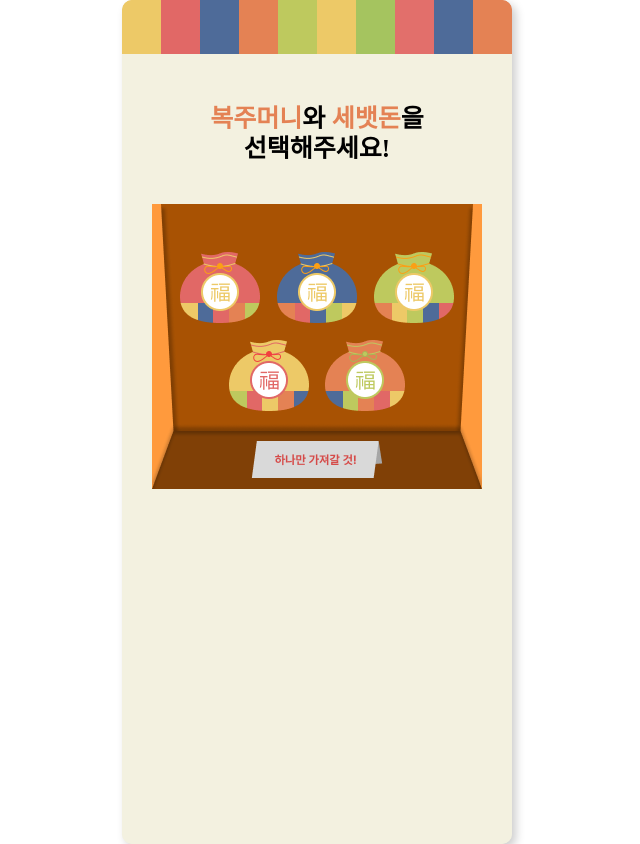
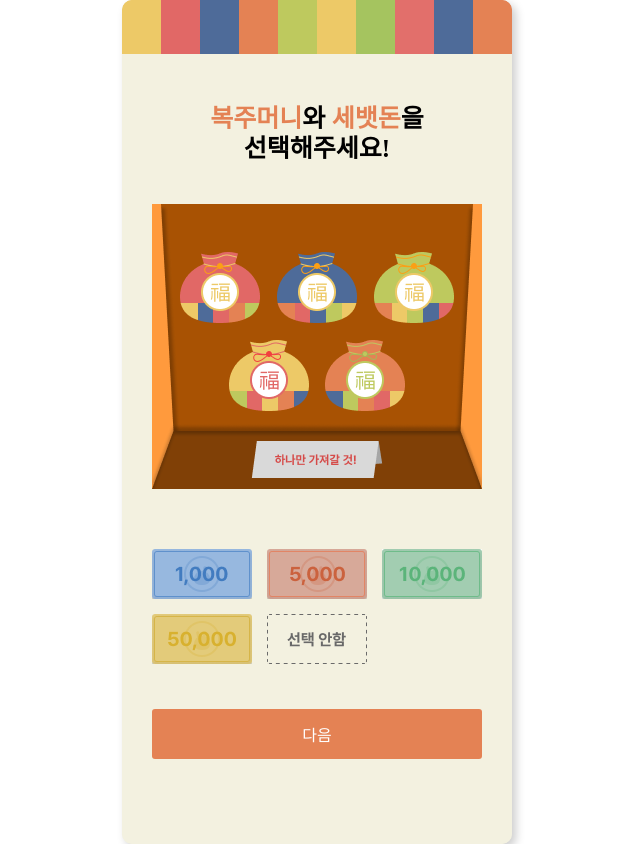
Before and after one commit to HNY-6/LuckyLetter-FE, a React (Create React App) app: page /selectpocket in a window 1280 px wide. Shown: the whole page, without its empty margins (323-963 px from the left). Built offline with nearby package versions, Linux system fonts and the light colour scheme.

Commit message:
Style : 복주머니 선택 페이지 완성

```diff
--- /dev/null
+++ b/src/components/SelectPocket/index.style.ts
@@ -0,0 +1,42 @@
+import styled from "styled-components";
+import bgSelectPocket from "@/assets/Select_Pocket_BG.png";
+
+export const SelectPocketWrapper = styled.article`
+  display: flex;
+  flex-direction: column;
+  padding: 104px 30px 85px;
+`;
+
+export const SelctPocketTitle = styled.h2`
+  font-family: "Pretendard";
+  font-weight: bold;
+  font-size: 25px;
+  line-height: 1.2;
+  text-align: center;
+  margin-bottom: 40px;
+`;
+
+export const SelectPocketSpan = styled(SelctPocketTitle)`
+  display: inline;
+  color: var(--main-color);
+`;
+
+export const SelectPocketBox = styled.div`
+  width: 330px;
+  height: 285px;
+  background-image: url(${bgSelectPocket});
+  padding: 48px 26.96px 77px;
+  display: flex;
+  flex-wrap: wrap;
+  gap: 16.97px;
+  justify-content: center;
+  margin-bottom: 60px;
+`;
+
+export const SelectMoneyBox = styled.div`
+  width: 330px;
+  display: flex;
+  flex-wrap: wrap;
+  gap: 15px;
+  margin-bottom: 45px;
+`;
--- a/src/components/button/index.style.tsx
+++ b/src/components/button/index.style.ts
@@ -33,6 +33,7 @@ export const PocketBlueImg = styled(PocketProperty)`
 const MoneyProperty = styled.div`
   width: 100px;
   height: 50px;
+  cursor: pointer;
 `;
 
 export const MoneyDefaultImg = styled(MoneyProperty)`
--- a/src/pages/SelectPocketPage.tsx
+++ b/src/pages/SelectPocketPage.tsx
@@ -1,45 +1,25 @@
 import WrapperBox from "@/components/UI/WrapperBox";
-import styled from "styled-components";
-import bgSelectPocket from "@/assets/Select_Pocket_BG.png";
+import DefaultButton from "@/components/UI/Button";
+
 import {
   PocketOrangeImg,
   PocketRedImg,
   PocketBlueImg,
   PocketGreenImg,
   PocketYellowImg,
+  Money1000Img,
+  Money5000Img,
+  Money10000Img,
+  Money50000Img,
+  MoneyDefaultImg,
 } from "@/components/button/index.style";
-
-const SelectPocketWrapper = styled.article`
-  display: flex;
-  flex-direction: column;
-  padding: 104px 30px 85px;
-`;
-
-const SelctPocketTitle = styled.h2`
-  font-family: "Pretendard";
-  font-weight: bold;
-  font-size: 25px;
-  line-height: 1.2;
-  text-align: center;
-  margin-bottom: 40px;
-`;
-
-const SelectPocketSpan = styled(SelctPocketTitle)`
-  display: inline;
-  color: var(--main-color);
-`;
-
-const SelectPocketBox = styled.div`
-  width: 330px;
-  height: 285px;
-  background-image: url(${bgSelectPocket});
-  padding: 48px 26.96px 77px;
-  display: flex;
-  flex-wrap: wrap;
-  gap: 16.97px;
-  justify-content: center;
-  margin-bottom: 60px;
-`;
+import {
+  SelctPocketTitle,
+  SelectMoneyBox,
+  SelectPocketBox,
+  SelectPocketSpan,
+  SelectPocketWrapper,
+} from "@/components/SelectPocket/index.style";
 
 const SelectPocketPage = () => {
   return (
@@ -56,6 +36,14 @@ const SelectPocketPage = () => {
           <PocketYellowImg></PocketYellowImg>
           <PocketOrangeImg></PocketOrangeImg>
         </SelectPocketBox>
+        <SelectMoneyBox>
+          <Money1000Img></Money1000Img>
+          <Money5000Img></Money5000Img>
+          <Money10000Img></Money10000Img>
+          <Money50000Img></Money50000Img>
+          <MoneyDefaultImg></MoneyDefaultImg>
+        </SelectMoneyBox>
+        <DefaultButton label={`다음`} />
       </SelectPocketWrapper>
     </WrapperBox>
   );
```
